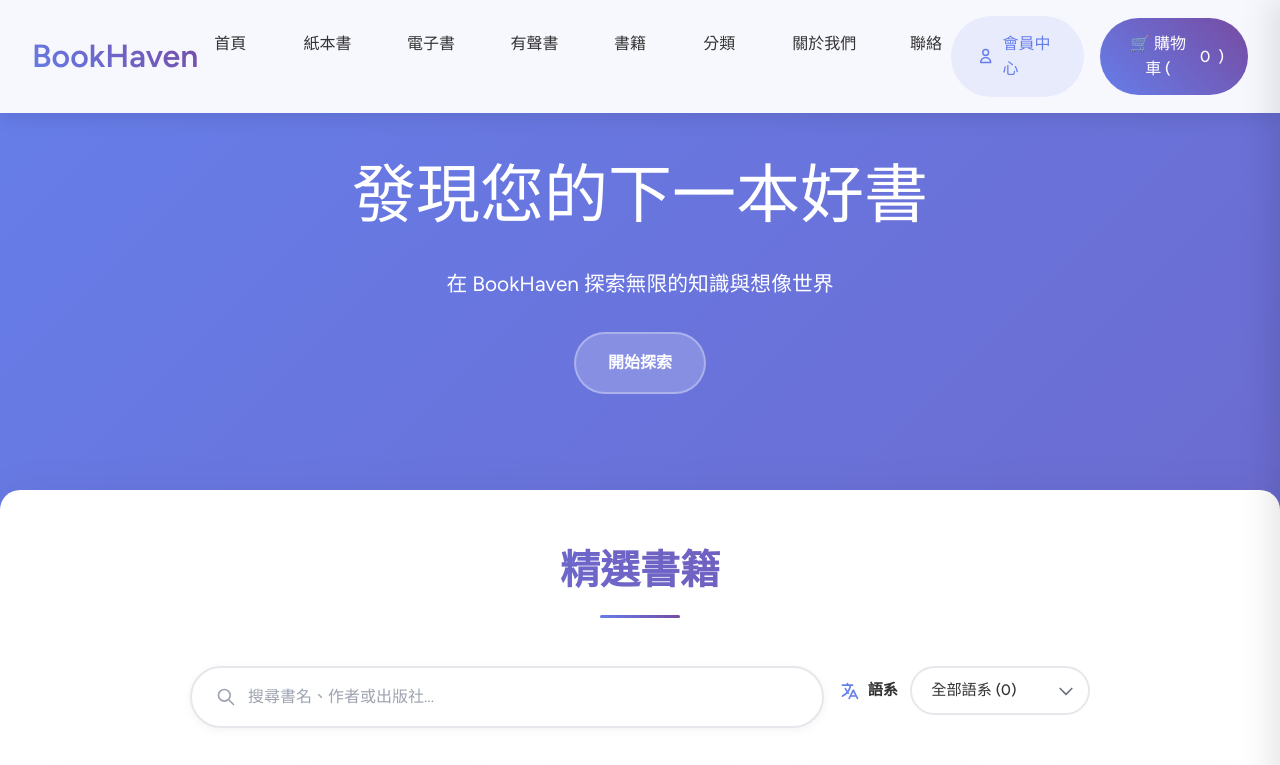
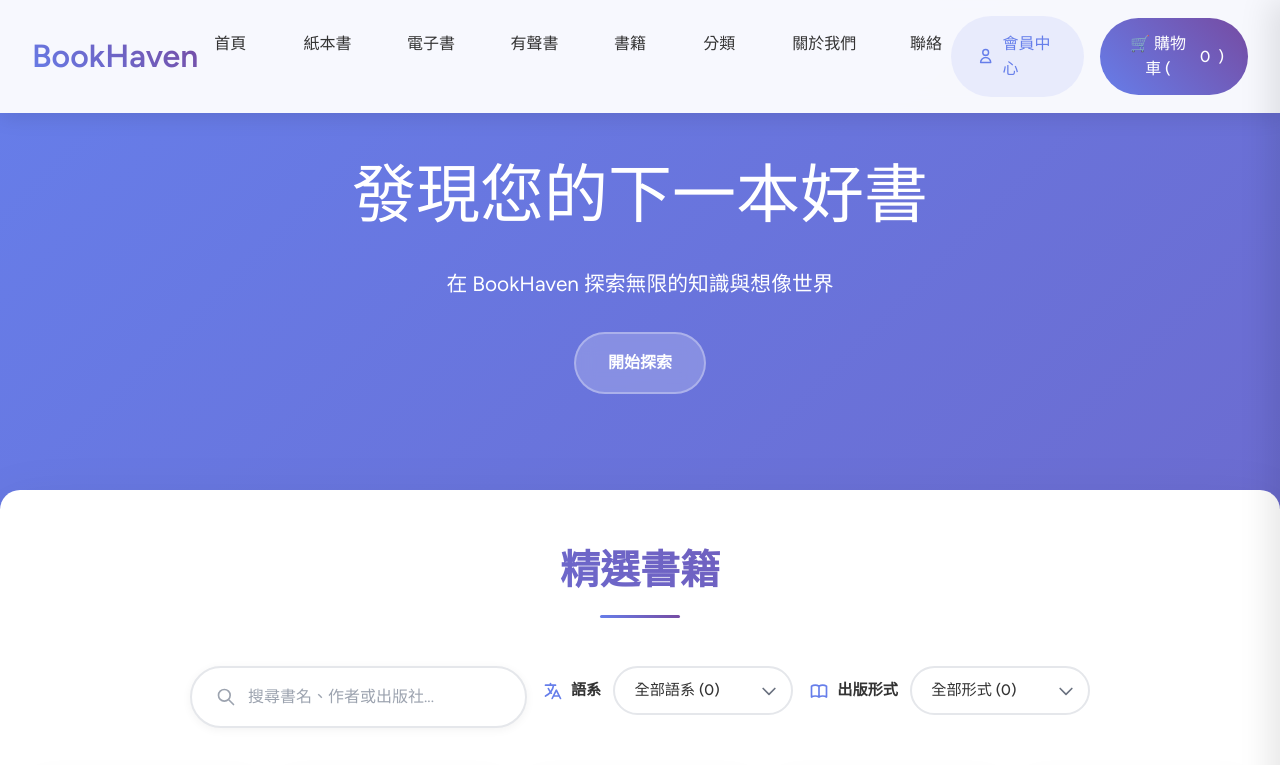
Before and after one commit to Donny-Wu/template-book-store, a plain HTML site: page public/index.html in a window 1280 px wide. Shown: the top 765 px of the page. Drawn offline with Linux system fonts and the light colour scheme.

Commit message:
feat. 篩選器調整

```diff
--- a/public/css/main.css
+++ b/public/css/main.css
@@ -508,8 +508,17 @@ body {
     opacity: 0.5;
 }
 
+/* 篩選器組 */
+.filters-group {
+    display: flex;
+    gap: 1rem;
+    flex-shrink: 0;
+    flex-wrap: wrap;
+}
+
 /* 語系篩選容器 */
-.language-filter-wrapper {
+.language-filter-wrapper ,
+.format-filter-wrapper{
     display: flex;
     align-items: center;
     gap: 0.75rem;
@@ -532,7 +541,8 @@ body {
     color: var(--primary-color);
 }
 
-.language-select {
+.language-select ,
+.format-select {
     padding: 0.65rem 2.5rem 0.65rem 1.2rem;
     border: 2px solid #e5e7eb;
     border-radius: 50px;
@@ -551,12 +561,14 @@ body {
     min-width: 180px;
 }
 
-.language-select:hover {
+.language-select:hover ,
+.format-select:hover{
     border-color: var(--primary-color);
     background-color: rgba(102, 126, 234, 0.02);
 }
 
-.language-select:focus {
+.language-select:focus,
+.format-select:focus {
     border-color: var(--primary-color);
     box-shadow: 0 0 0 3px rgba(102, 126, 234, 0.1);
 }
@@ -585,162 +597,3 @@ body {
     color: var(--text-gray);
     font-size: 1rem;
 }
-/* ==================== 搜尋功能 ====================
-.search-container {
-    max-width: 600px;
-    margin: 0 auto 3rem;
-    position: relative;
-}
-
-.search-box {
-    position: relative;
-    display: flex;
-    align-items: center;
-    background: white;
-    border: 2px solid #e5e7eb;
-    border-radius: 50px;
-    padding: 0.5rem 1.5rem;
-    transition: all 0.3s ease;
-    box-shadow: 0 2px 10px rgba(0, 0, 0, 0.05);
-}
-
-.search-box:focus-within {
-    border-color: var(--primary-color);
-    box-shadow: 0 4px 20px rgba(102, 126, 234, 0.2);
-}
-
-.search-icon {
-    width: 20px;
-    height: 20px;
-    color: #9ca3af;
-    margin-right: 0.75rem;
-    flex-shrink: 0;
-}
-
-.search-input {
-    flex: 1;
-    border: none;
-    outline: none;
-    font-size: 1rem;
-    color: var(--text-color);
-    background: transparent;
-    padding: 0.5rem 0;
-}
-
-.search-input::placeholder {
-    color: #9ca3af;
-}
-
-.clear-search-btn {
-    width: 24px;
-    height: 24px;
-    border: none;
-    background: #f3f4f6;
-    border-radius: 50%;
-    cursor: pointer;
-    display: flex;
-    align-items: center;
-    justify-content: center;
-    transition: all 0.3s ease;
-    flex-shrink: 0;
-    padding: 0;
-}
-
-.clear-search-btn:hover {
-    background: #e5e7eb;
-}
-
-.clear-search-btn svg {
-    width: 14px;
-    height: 14px;
-    color: #6b7280;
-}
-
-.search-results {
-    position: absolute;
-    top: 100%;
-    left: 0;
-    right: 0;
-    background: white;
-    border-radius: 15px;
-    box-shadow: 0 10px 30px rgba(0, 0, 0, 0.15);
-    margin-top: 0.5rem;
-    max-height: 400px;
-    overflow-y: auto;
-    z-index: 100;
-    display: none;
-}
-
-.search-results.active {
-    display: block;
-}
-
-.search-result-item {
-    padding: 1rem 1.5rem;
-    border-bottom: 1px solid #f3f4f6;
-    cursor: pointer;
-    transition: background 0.3s ease;
-    display: flex;
-    gap: 1rem;
-    align-items: center;
-}
-
-.search-result-item:last-child {
-    border-bottom: none;
-}
-
-.search-result-item:hover {
-    background: #f9fafb;
-}
-
-.search-result-image {
-    width: 50px;
-    height: 70px;
-    background: linear-gradient(135deg, #f5f7fa, #c3cfe2);
-    border-radius: 5px;
-    overflow: hidden;
-    flex-shrink: 0;
-}
-
-.search-result-image img {
-    width: 100%;
-    height: 100%;
-    object-fit: cover;
-}
-
-.search-result-info {
-    flex: 1;
-    min-width: 0;
-}
-
-.search-result-title {
-    font-weight: 600;
-    color: var(--text-color);
-    margin-bottom: 0.25rem;
-    white-space: nowrap;
-    overflow: hidden;
-    text-overflow: ellipsis;
-}
-
-.search-result-meta {
-    font-size: 0.875rem;
-    color: #6b7280;
-}
-
-.search-result-price {
-    font-weight: 600;
-    color: var(--primary-color);
-    flex-shrink: 0;
-}
-
-.search-no-results {
-    padding: 2rem;
-    text-align: center;
-    color: #6b7280;
-}
-
-.search-no-results-icon {
-    font-size: 3rem;
-    margin-bottom: 1rem;
-    opacity: 0.5;
-}*/
--- a/public/index.html
+++ b/public/index.html
@@ -135,7 +135,8 @@
                 </div>
                 <div id="searchResults" class="search-results"></div>
             </div>
-
+            <!-- 篩選器組 -->
+            <div class="filters-group">
                 <!-- 語系下拉選單 -->
                 <div class="language-filter-wrapper">
                     <label for="languageSelect" class="filter-label">
@@ -151,6 +152,22 @@
                         <option value="en">English (<span id="count-en-inline">0</span>)</option>
                         <option value="ja">日本語 (<span id="count-ja-inline">0</span>)</option>
                     </select>
+                </div>
+                <!-- 出版形式下拉選單 -->
+                <div class="format-filter-wrapper">
+                    <label for="formatSelect" class="filter-label">
+                        <svg class="icon" fill="none" stroke="currentColor" viewBox="0 0 24 24">
+                            <path stroke-linecap="round" stroke-linejoin="round" stroke-width="2" d="M12 6.253v13m0-13C10.832 5.477 9.246 5 7.5 5S4.168 5.477 3 6.253v13C4.168 18.477 5.754 18 7.5 18s3.332.477 4.5 1.253m0-13C13.168 5.477 14.754 5 16.5 5c1.747 0 3.332.477 4.5 1.253v13C19.832 18.477 18.247 18 16.5 18c-1.746 0-3.332.477-4.5 1.253"></path>
+                        </svg>
+                        <span class="filter-label-text">出版形式</span>
+                    </label>
+                    <select id="formatSelect" class="format-select">
+                        <option value="all">全部形式 (0)</option>
+                        <option value="physical">紙本書 (0)</option>
+                        <option value="ebook">電子書 (0)</option>
+                        <option value="audiobook">有聲書 (0)</option>
+                    </select>
+                </div>
             </div>
         </div>
 
```
Lines whose indentation alone changed are shown as unchanged.
